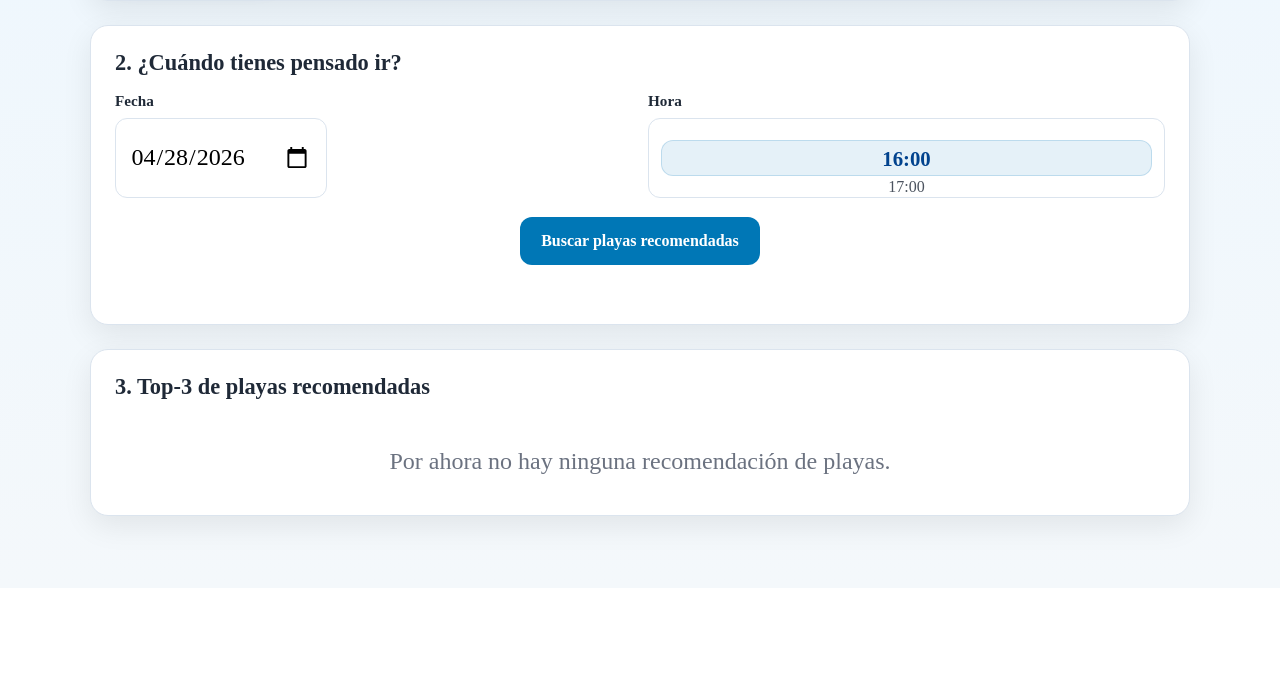
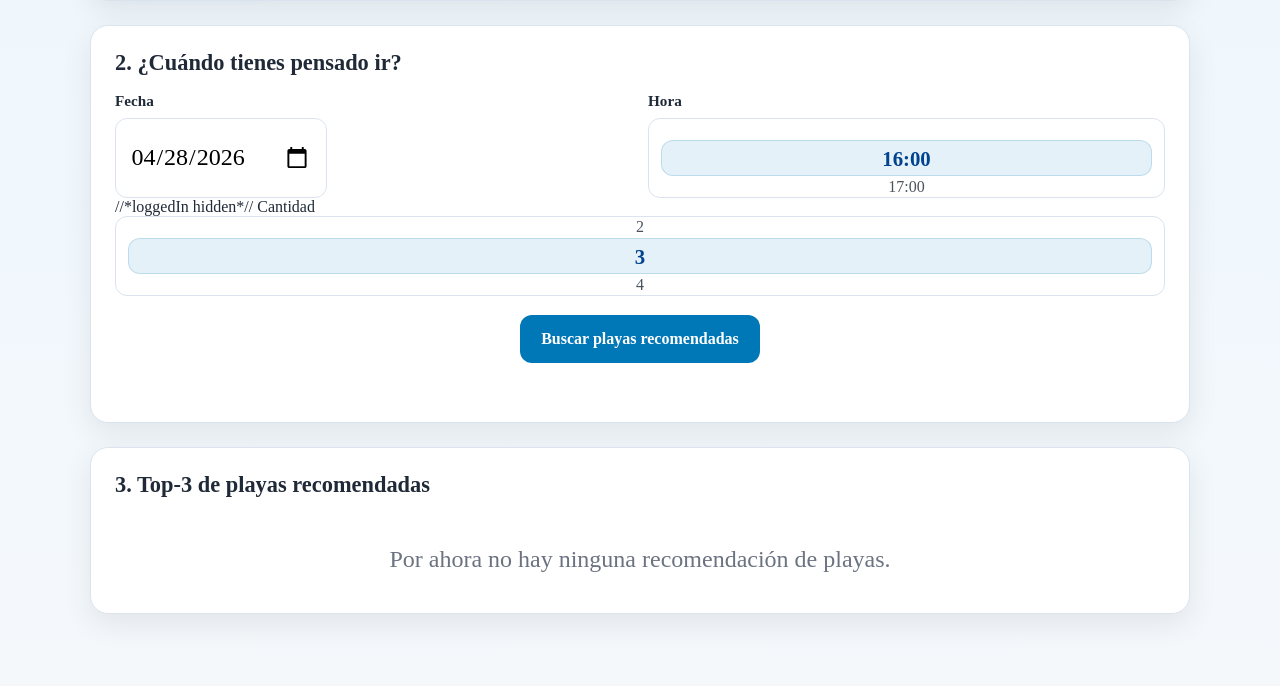
Before and after one commit to psTeamPlaya/playa_project, a FastAPI app: page / in a window 1280 px wide. Shown: the part 645-1331 px from the top of the page. Before the commit the page ends 1195 px from the top, so only its background shows below. Run offline with FastAPI, Linux system fonts and the light colour scheme; some web fonts are replaced.

Commit message:
Extended +10 hu06

```diff
--- a/backend/main.py
+++ b/backend/main.py
@@ -40,7 +40,7 @@ def obtener_recomendaciones(actividad: str, fecha: str, hora: str, limit: int =
             actividad=actividad,
             fecha=fecha,
             hora=hora,
-            top_n=limit
+            top_n=None if limit == -1 else limit
         )
         return {
             "actividad": actividad,
--- a/frontend/static/js/main.js
+++ b/frontend/static/js/main.js
@@ -122,17 +122,18 @@ function renderizarWheelHoras(fechaTexto) {
 function renderizarWheelCantidad() {
     const cantidades = [];
 
-    for (let i = 1; i <= 11; i++) {
-        if (i == 11)
-        {
-            cantidades.push(String("10+"));
-        } else {
-            cantidades.push(String(i));
-        }
+    for (let i = 1; i <= 10; i++) {
+        cantidades.push(String(i));
     }
 
+    // 👇 añadimos opción especial
+    cantidades.push("all");
+
     cantidadWheel.innerHTML = cantidades
-        .map(num => `<div class="hour-option" data-value="${num}">${num}</div>`)
+        .map(num => {
+            const label = num === "all" ? "+10" : num;
+            return `<div class="hour-option" data-value="${num}">${label}</div>`;
+        })
         .join("");
 
     cantidadOptions = [...cantidadWheel.querySelectorAll(".hour-option")];
@@ -475,9 +476,13 @@ buscarBtn.addEventListener("click", async () => {
     statusEl.textContent = "Buscando recomendaciones...";
 
     try {
-        const isLogged = !!localStorage.getItem("token");
-        const cantidad = isLogged ? Number(cantidadSeleccionada) : 3;
+        let cantidad;
 
+        if (cantidadSeleccionada === "all") {
+            cantidad = -1;
+        } else {
+            cantidad = Number(cantidadSeleccionada) || 3;
+        }
         const url = `/recomendaciones?actividad=${actividadSeleccionada}&fecha=${fecha}&hora=${hora}&limit=${cantidad}`;
 
         console.log(url);
--- a/frontend/templates/index.html
+++ b/frontend/templates/index.html
@@ -99,7 +99,7 @@
           </div>
         </div>
       </div>
-      <div class="cantidad-wheel-container loggedIn hidden">
+      <div class="cantidad-wheel-container"> //*loggedIn hidden*//
         <label>Cantidad</label>
 
         <div class="hour-wheel-wrapper">
```
